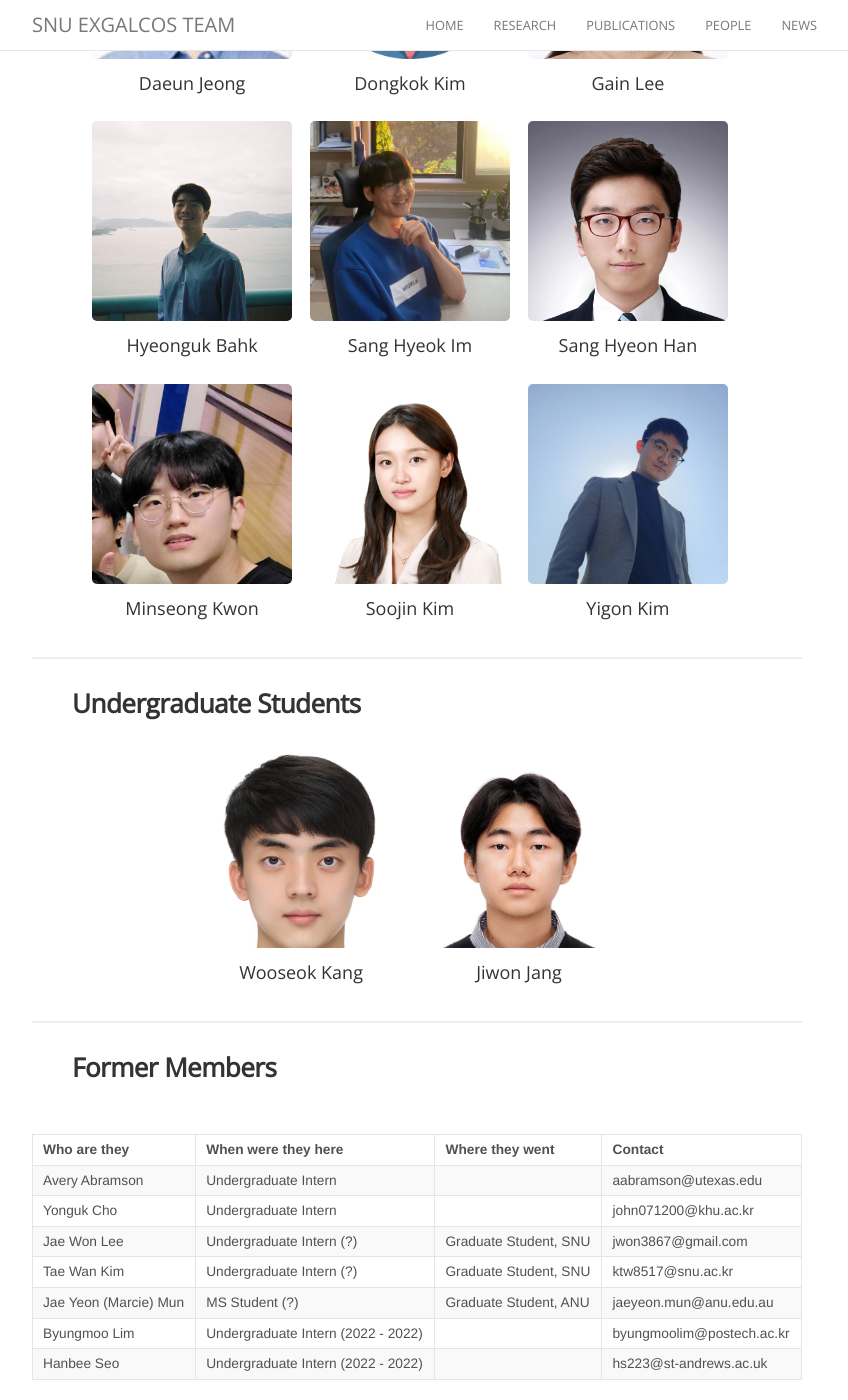
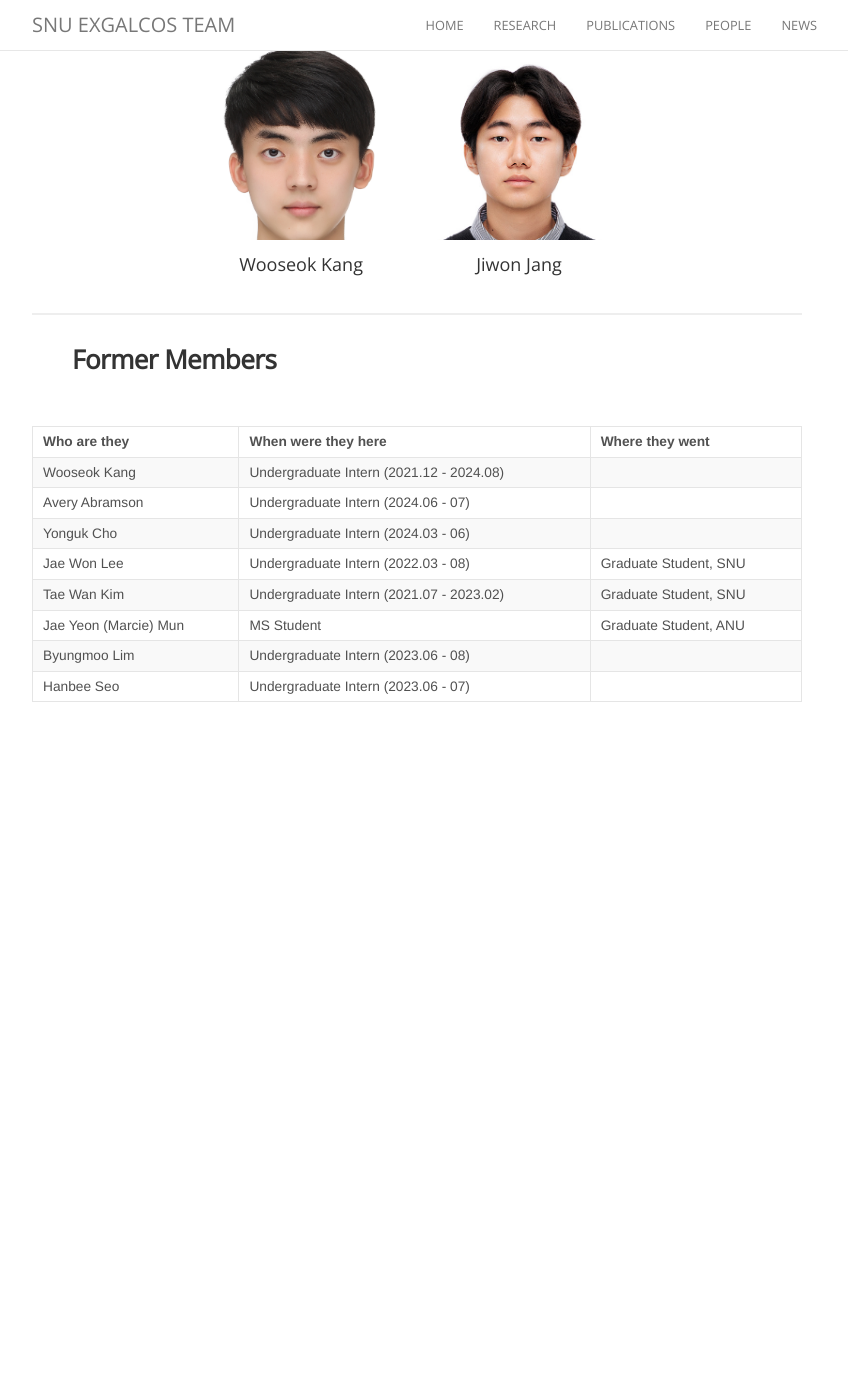
Before and after one commit to exgalcos/exgalcos.github.io, a Jekyll site: the page built from people.md, in a window 1280 px wide and 1400 px high, scrolled down 1026 px. Shown: the whole window, without its empty margins (223-1071 px from the left). Built offline with Jekyll 4.4.1, drawn with Linux system fonts in a browser that asks for light colours; nearby versions of some CDN libraries; comment, search, counter and statistics services are not loaded; after the commit the page ends 1748 px from its top, so only the background shows below that; some of the changed text lies outside the part shown.

Commit message:
Update people.md

```diff
--- a/people.md
+++ b/people.md
@@ -4,7 +4,7 @@
 ---
 
 {% assign people_sorted = site.people | sort: 'joined' %}
-{% assign role_array = "pi|postdoc|grad|under|former" | split: "|" %}
+{% assign role_array = "pi|postdoc|phd|int|under|former" | split: "|" %}
 
 {% for role in role_array %}
 
@@ -20,8 +20,10 @@
 <h3>Profressor</h3>
 {% elsif role == 'postdoc' %}
 <h3>Postdoctoral Fellows</h3>
-{% elsif role == 'grad' %}
-<h3>Graduate Students</h3>
+{% elsif role == 'phd' %}
+<h3>PhD Course</h3>
+{% elsif role == 'int' %}
+<h3>Integrated MS/PhD Course</h3>
 {% elsif role == 'under' %}
 <h3>Undergraduate Students</h3>
 {% elsif role == 'former' %}
@@ -52,15 +54,16 @@
 
 <br>
 
-| Who are they | When were they here | Where they went | Contact |
+| Who are they | When were they here | Where they went |
 | :------------- |:-------------| :-----------| :-----------|
-| Avery Abramson | Undergraduate Intern | | aabramson@utexas.edu |
-| Yonguk Cho | Undergraduate Intern | | john071200@khu.ac.kr |
-| Jae Won Lee | Undergraduate Intern (?) | Graduate Student, SNU | jwon3867@gmail.com |
-| Tae Wan Kim | Undergraduate Intern (?) | Graduate Student, SNU | ktw8517@snu.ac.kr |
-| Jae Yeon (Marcie) Mun | MS Student (?) | Graduate Student, ANU | jaeyeon.mun@anu.edu.au |
-| Byungmoo Lim | Undergraduate Intern (2022 - 2022) | | byungmoolim@postech.ac.kr |
-| Hanbee Seo | Undergraduate Intern (2022 - 2022) | | hs223@st-andrews.ac.uk |
+| Wooseok Kang | Undergraduate Intern (2021.12 - 2024.08) | |
+| Avery Abramson | Undergraduate Intern (2024.06 - 07) | |
+| Yonguk Cho | Undergraduate Intern (2024.03 - 06) | |
+| Jae Won Lee | Undergraduate Intern (2022.03 - 08) | Graduate Student, SNU |
+| Tae Wan Kim | Undergraduate Intern (2021.07 - 2023.02) | Graduate Student, SNU |
+| Jae Yeon (Marcie) Mun | MS Student | Graduate Student, ANU |
+| Byungmoo Lim | Undergraduate Intern (2023.06 - 08) | |
+| Hanbee Seo | Undergraduate Intern (2023.06 - 07) | |
 
 {% endif %}
 {% endfor %}
```
